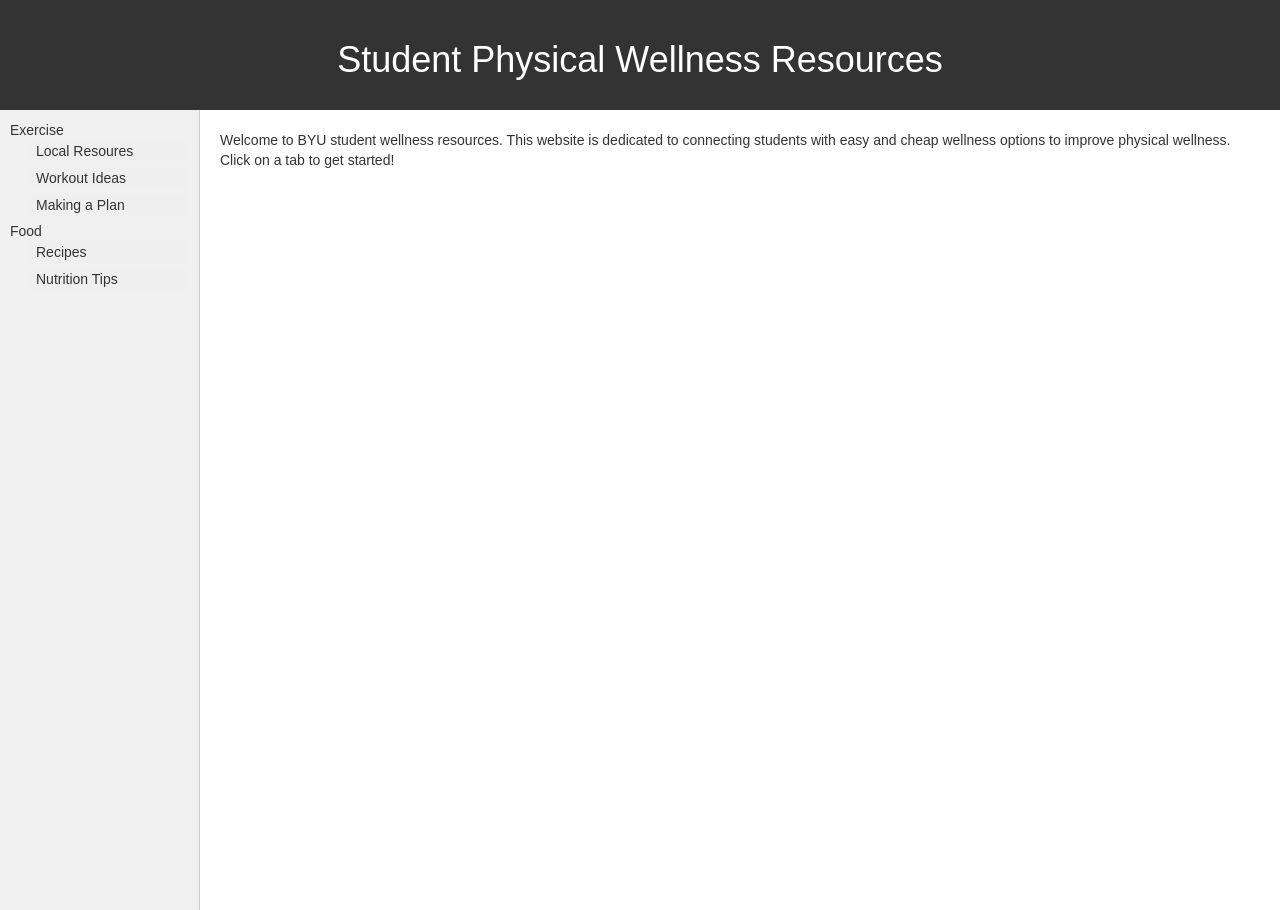
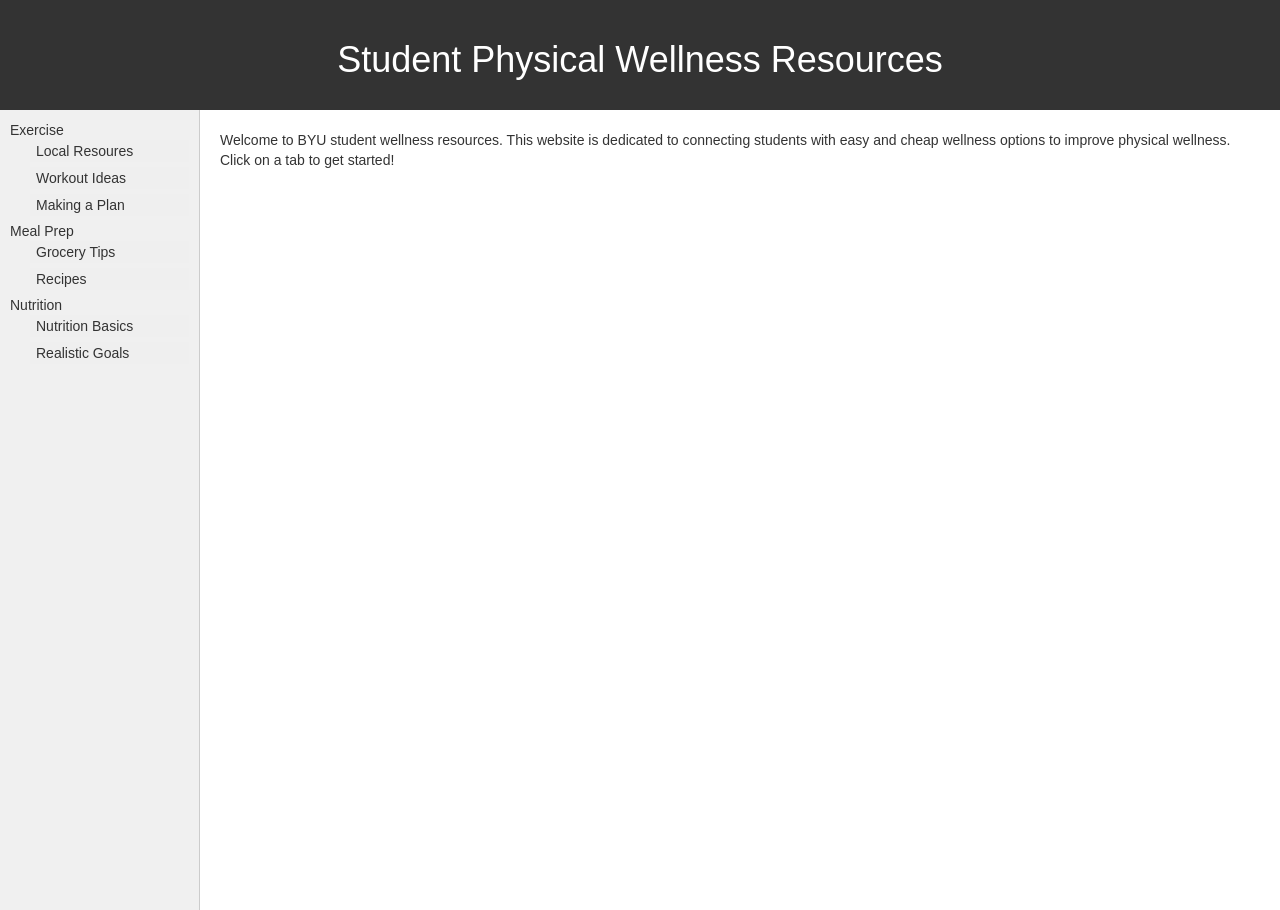
Before and after one commit to emasplund/IAv1, a React (Create React App) app: page / in a window 1280 px wide. Built offline with nearby package versions, Linux system fonts and the light colour scheme.

Commit message:
added categories

```diff
--- a/src/App.js
+++ b/src/App.js
@@ -31,13 +31,22 @@ const App = () => {
           </ul>
         </li>
         <li>
-          <span style={{ marginBottom: '5px', width: '100%', textAlign: 'left'}}>Food</span>
+          <span style={{ marginBottom: '5px', width: '100%', textAlign: 'left'}}>Meal Prep</span>
           <ul style={{ listStyleType: 'none', padding: 0, paddingLeft: '20px' }}>
+            <li>
+              <button style={{ marginBottom: '5px', width: '100%', textAlign: 'left', border: 'none' }} onClick={() => handleCategoryClick('Grocery Tips')}>Grocery Tips</button>
+            </li>
             <li>
               <button style={{ marginBottom: '5px', width: '100%', textAlign: 'left', border: 'none'}} onClick={() => handleCategoryClick('Recipes')}>Recipes</button>
             </li>
+          </ul>
+          <span style={{ marginBottom: '5px', width: '100%', textAlign: 'left'}}>Nutrition</span>
+          <ul style={{ listStyleType: 'none', padding: 0, paddingLeft: '20px' }}>
             <li>
-              <button style={{ marginBottom: '5px', width: '100%', textAlign: 'left', border: 'none' }} onClick={() => handleCategoryClick('Nutrition Tips')}>Nutrition Tips</button>
+              <button style={{ marginBottom: '5px', width: '100%', textAlign: 'left', border: 'none' }} onClick={() => handleCategoryClick('Nutrition Basics')}>Nutrition Basics</button>
+            </li>
+            <li>
+              <button style={{ marginBottom: '5px', width: '100%', textAlign: 'left', border: 'none'}} onClick={() => handleCategoryClick('Realistic Goals')}>Realistic Goals</button>
             </li>
           </ul>
         </li>
```
